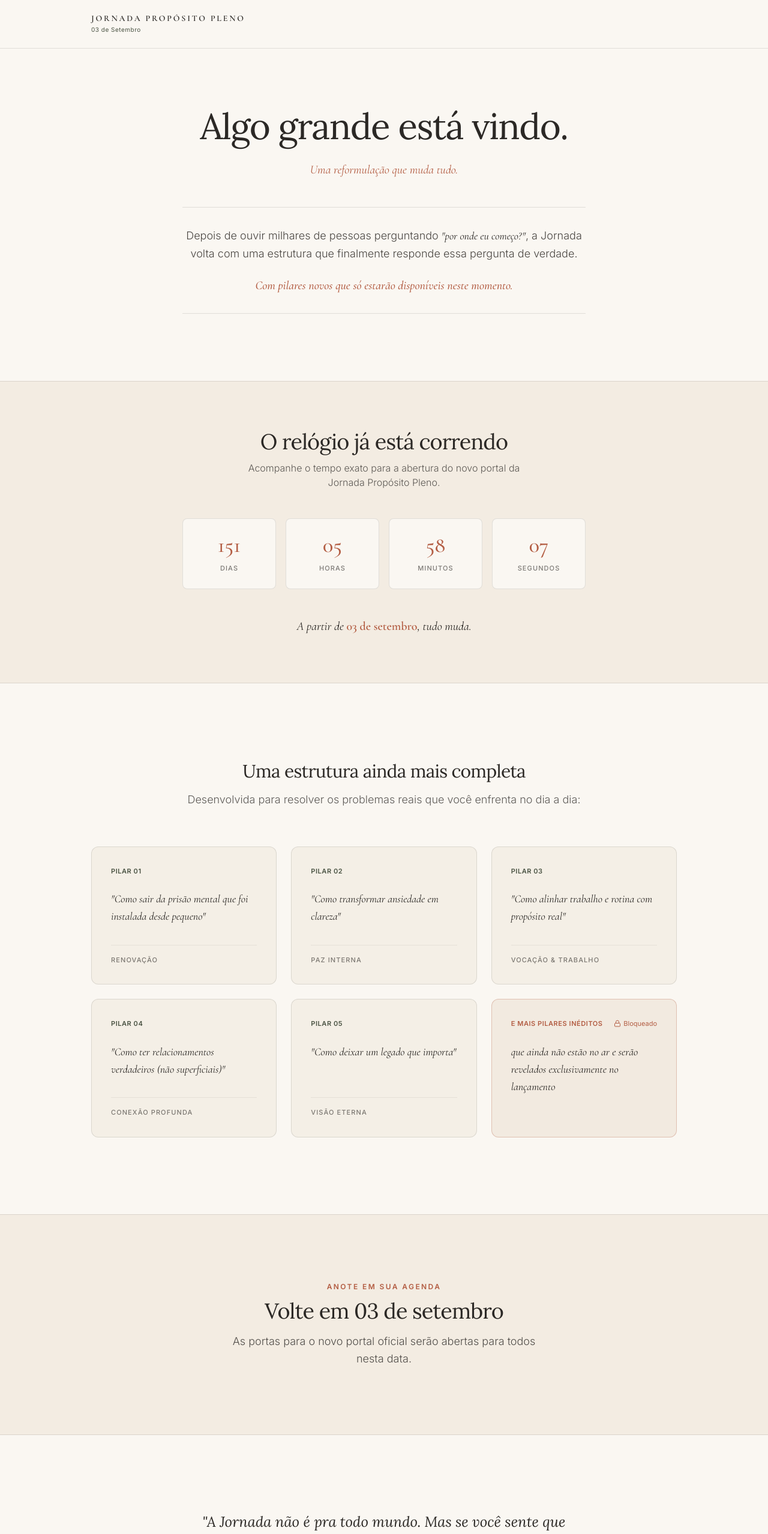
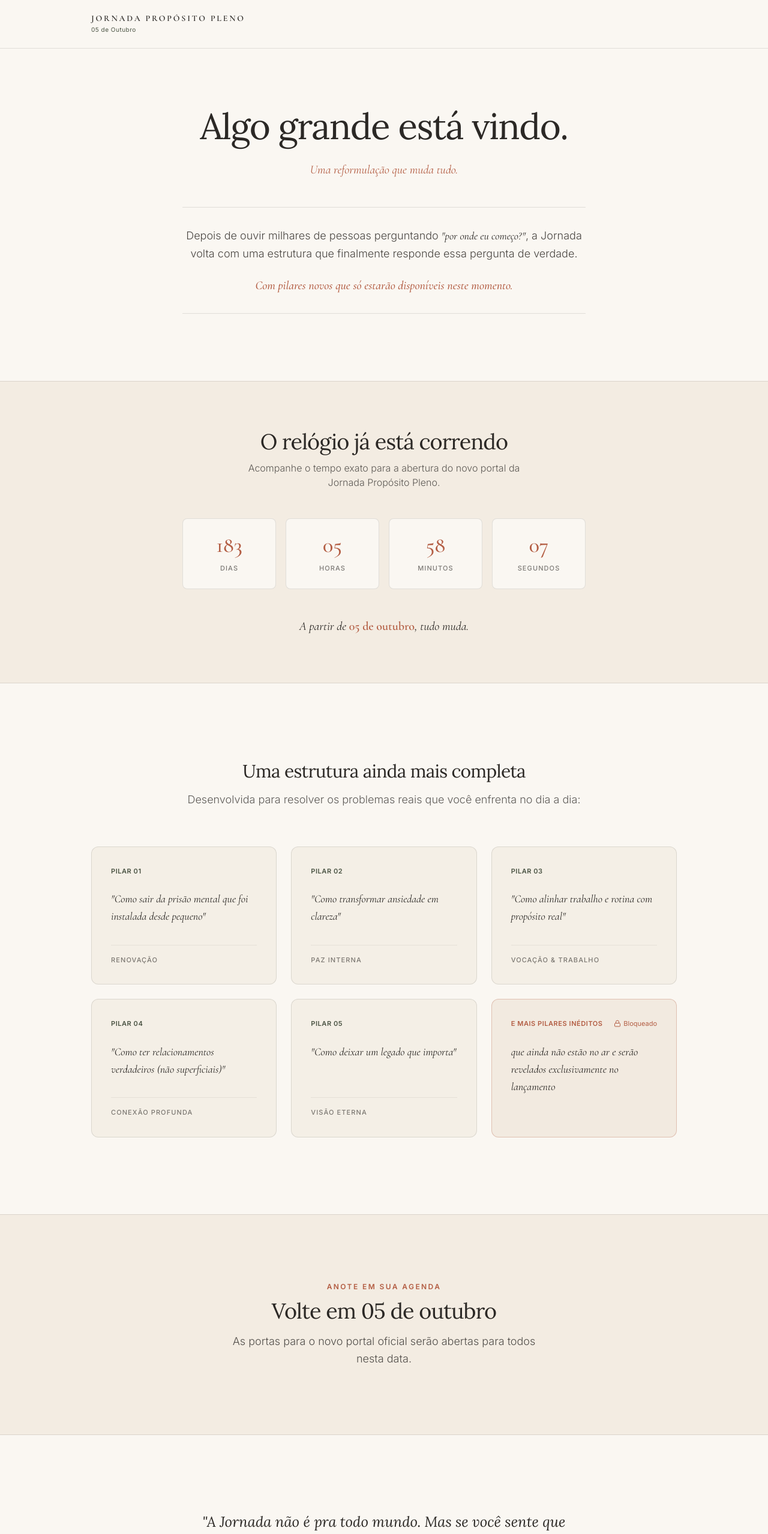
Before and after one commit to tiagoncosta/Jornada-Prop-sito-site-02, a React (Vite) app: page / in a window 1280 px wide. Shown: the top 2557 px of the page at 60% size. Built offline with nearby package versions, Linux system fonts and the light colour scheme.

Commit message:
feat: update countdown target date to October 5th, 2026

```diff
--- a/src/App.tsx
+++ b/src/App.tsx
@@ -40,8 +40,8 @@ export default function App() {
 
   useEffect(() => {
     const calculateTimeLeft = () => {
-      // Target: 03 de setembro de 2026, 00:00 (Brasília UTC-3)
-      const target = new Date('2026-09-03T00:00:00-03:00');
+      // Target: 05 de outubro de 2026, 00:00 (Brasília UTC-3)
+      const target = new Date('2026-10-05T00:00:00-03:00');
       const now = new Date();
       const diff = target.getTime() - now.getTime();
 
@@ -73,7 +73,7 @@ export default function App() {
                 Jornada Propósito Pleno
               </span>
               <span className="text-[10px] font-sans text-olive tracking-wider block mt-1">
-                03 de Setembro
+                05 de Outubro
               </span>
             </div>
           </div>
@@ -146,7 +146,7 @@ export default function App() {
 
             <Reveal delay={0.2}>
               <p className="text-lg md:text-xl font-serif italic text-text">
-                A partir de <span className="text-accent font-semibold not-italic">03 de setembro</span>, tudo muda.
+                A partir de <span className="text-accent font-semibold not-italic">05 de outubro</span>, tudo muda.
               </p>
             </Reveal>
           </div>
@@ -249,7 +249,7 @@ export default function App() {
               </span>
 
               <h2 className="text-3xl md:text-4xl font-display font-normal text-text mb-4">
-                Volte em 03 de setembro
+                Volte em 05 de outubro
               </h2>
 
               <p className="text-text/80 text-base md:text-lg font-light leading-relaxed">
```
